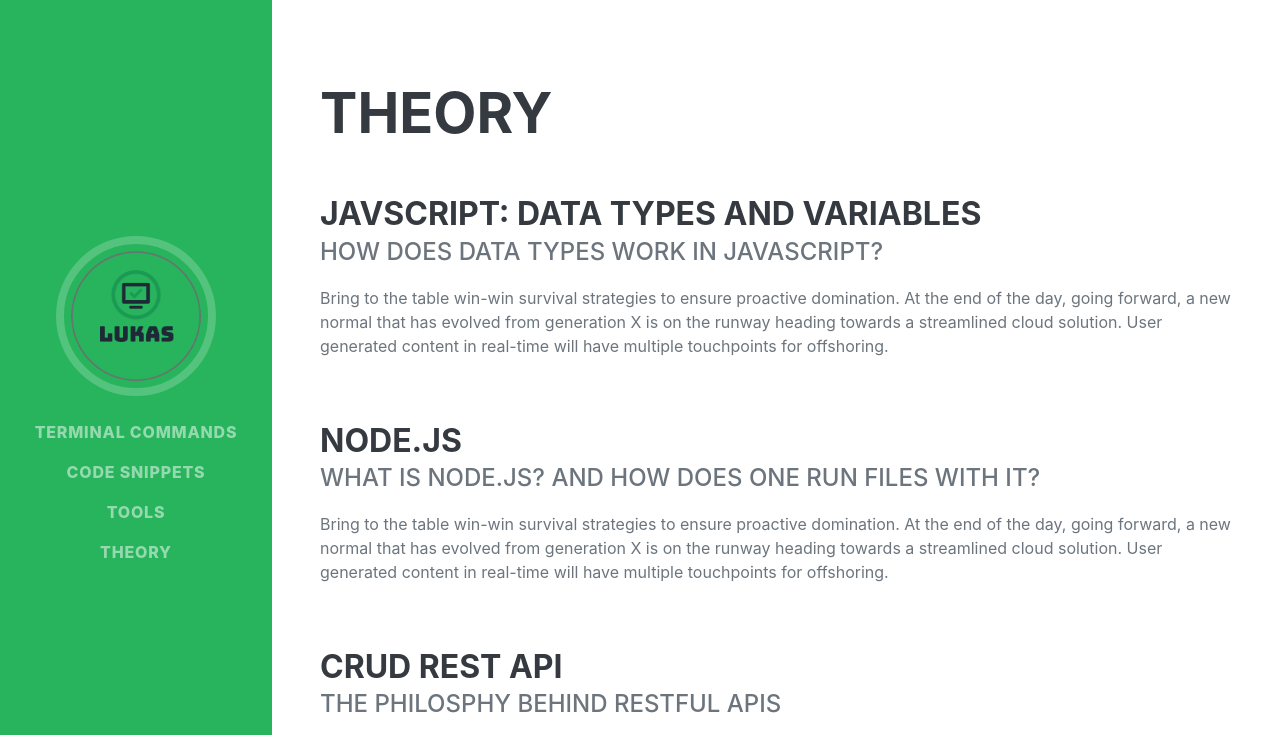
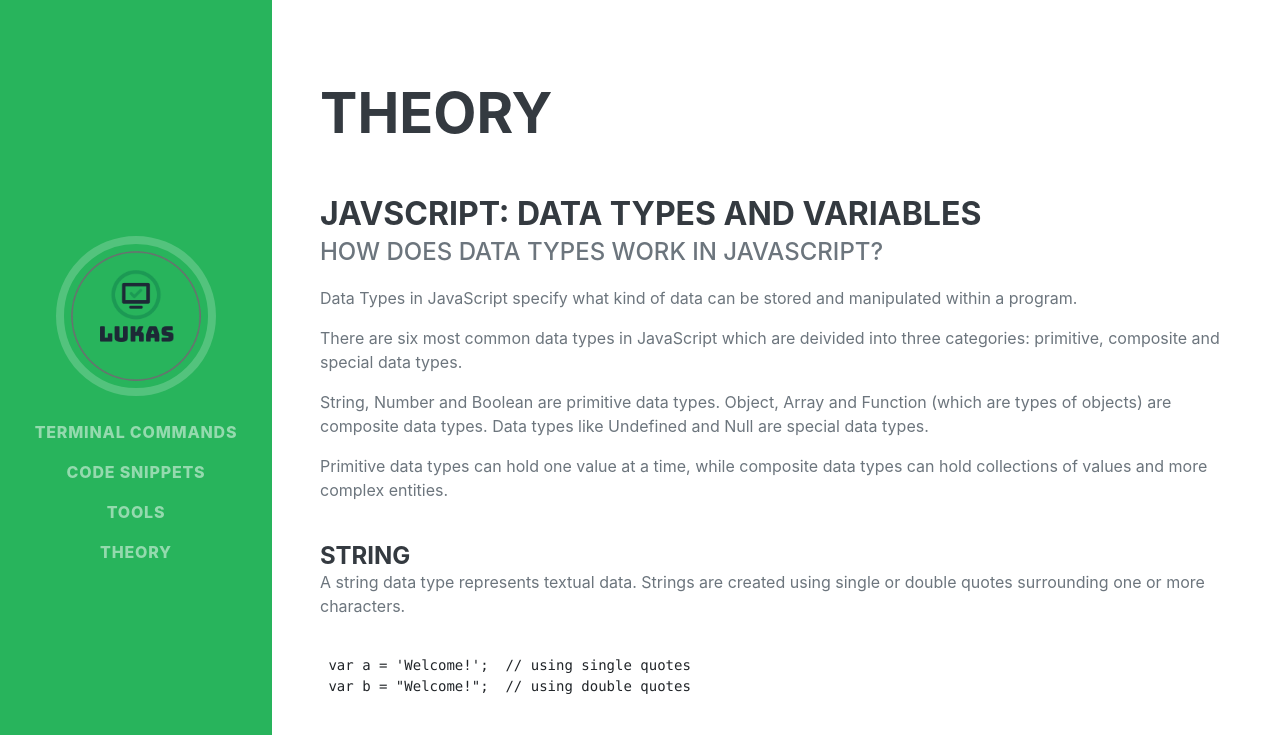
Before and after one commit to Lbniese/Mandatory-1-NodeJS, a website: page www/theory.html in a window 1280 px wide. Shown: the top 735 px of the page. Drawn offline with nearby package versions, Linux system fonts and the light colour scheme; a web font is replaced by a local one.

Commit message:
Update theory.html
*Started to work on data types section of the theory page

```diff
--- a/www/theory.html
+++ b/www/theory.html
@@ -41,7 +41,17 @@
                         <div class="flex-grow-1">
                             <h3 class="mb-0">Javscript: Data types and Variables</h3>
                             <div class="subheading mb-3">How does data types work in Javascript?</div>
-                            <p>Bring to the table win-win survival strategies to ensure proactive domination. At the end of the day, going forward, a new normal that has evolved from generation X is on the runway heading towards a streamlined cloud solution. User generated content in real-time will have multiple touchpoints for offshoring.</p>
+                            <p>Data Types in JavaScript specify what kind of data can be stored and manipulated within a program.</p>
+                            <p>There are six most common data types in JavaScript which are deivided into three categories: primitive, composite and special data types.</p>
+                            <p>String, Number and Boolean are primitive data types. Object, Array and Function (which are types of objects) are composite data types. Data types like Undefined and Null are special data types.</p>
+                            <p>Primitive data types can hold one value at a time, while composite data types can hold collections of values and more complex entities.</p>
+                            <br>
+                            <h4 class="mb-0">String</h4>
+                            <p>A string data type represents textual data. Strings are created using single or double quotes surrounding one or more characters.</p>
+                            <pre><code>
+ var a = 'Welcome!';  // using single quotes
+ var b = "Welcome!";  // using double quotes
+                            </code></pre>
                         </div>
                     </div>
                     <div class="d-flex flex-column flex-md-row justify-content-between mb-5">
```
